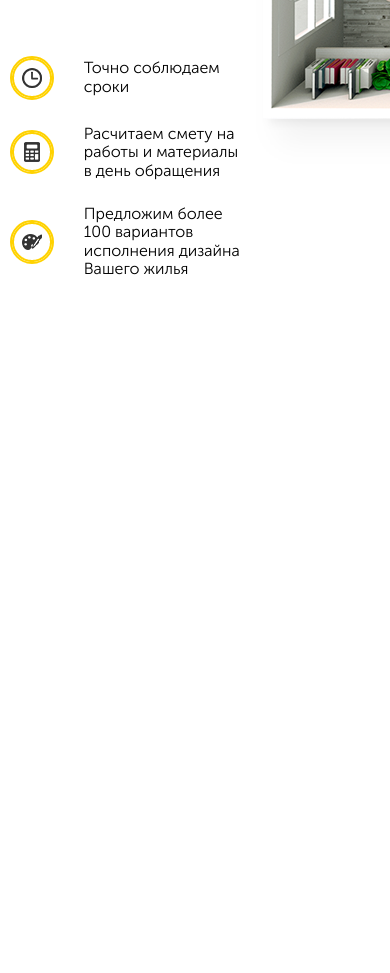
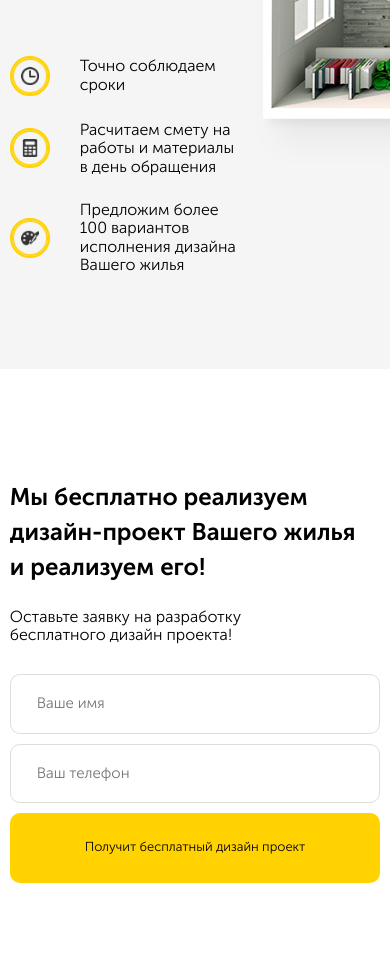
Before and after one commit to artexproart/homeworks, a plain HTML site: page src/index.html in a window 390 px wide. Shown: the part 500-1473 px from the top of the page. Before the commit the page ends 873 px from the top, so only its background shows below. Drawn offline with Linux system fonts and the light colour scheme.

Commit message:
Lesson-17

```diff
--- a/src/index.html
+++ b/src/index.html
@@ -23,7 +23,7 @@
                         <span class="navbar__address">Калуга, Моска, МО</span>
                         <a href="tel:+749542-251-31" class="navbar__phone">+7 (495) 42-251-31</a>
                     </div>
-                    <button class="button navbar__button">
+                    <button class="button navbar__button" id="button">
                         Перезвоните мне
                     </button> <!-- /.button navbar__button -->
                 </div>
@@ -77,7 +77,34 @@
             <!-- /.container -->
         </section>
         <!-- /.hero -->
+        <section class="offer section">
+            <div class="container">
+                <div class="offer-block">
+                    <h2 class="section-title offer__title">
+                        Мы бесплатно реализуем дизайн-проект Вашего жилья и реализуем его!
+                    </h2>
+                    <!-- /.section-title -->
+                    <span class="section-subtitle offer__subtitle">Оставьте заявку на разработку бесплатного дизайн проекта!</span>
+                    <form action="#" class="form offer__form"></form>
+                    <input type="text" class="input offer__input" placeholder="Ваше имя">
+                    <input type="tel" class="input offer__input" placeholder="Ваш телефон">
+                    <button class="button offer__button">Получит бесплатный дизайн проект</button>
+                </div>
+                <!-- /.offer-block -->
+            </div>
+            <!-- /.container -->
+        </section>
+        <!-- /.offer -->
     </main>
+    <div class="modal" id="modal">
+        <div class="modal-dialog">
+            <button class="modal-dialog__close" id="close">&times;</button>
+            <h4 class="modal-dialog__title">Всплывающее окно</h4>
+        </div>
+        <!-- /.modai-dialog -->
+    </div>
+    <!-- /.modal -->
+    <script src="js/main.js"></script>
 </body>
 
 </html>
--- /dev/null
+++ b/src/js/main.js
@@ -0,0 +1,11 @@
+var button = document.querySelector('#button');
+var modal = document.querySelector('#modal');
+var close = document.querySelector('#close');
+
+button.addEventListener('click', function() {
+   modal.classList.add('modal_active');
+});
+
+close.addEventListener('click', function() {
+    modal.classList.remove('modal_active');
+})
--- a/src/sass/_colors.sass
+++ b/src/sass/_colors.sass
@@ -1,2 +1,4 @@
 $main-color: #ffd200
 $text-color: #333333
+$secondary: #f5f5f5
+$border-input: #dddddd
--- a/src/sass/_interface.sass
+++ b/src/sass/_interface.sass
@@ -1,3 +1,5 @@
+*
+    box-sizing: border-box
 body
     +reg
 img
@@ -17,3 +19,19 @@ img
     background-color: $main-color
     border: none
     padding: 18px 30px
+    &:hover
+        background-color: lighten($main-color, 10%)
+        cursor: pointer
+.section
+    padding: 90px 0
+    &-title
+        font-size: 24px
+        +bold
+    &-subtitle
+        display: block
+        font-size: 16px
+.input
+    border: 1px solid $border-input
+    padding: 20px 26px
+    font-size: 15px
+    border-radius: 10px
--- a/src/sass/blocks/_hero.sass
+++ b/src/sass/blocks/_hero.sass
@@ -1,11 +1,12 @@
 .hero
     padding: 50px 0
+    background-color: $secondary
     &-block
         display: flex
 
     &-text
         flex-basis: 50%;
-        padding-right: 120px;
+        padding-right: 100px;
         &__title
             font-size: 41px
             line-height: 55px
@@ -22,6 +23,8 @@
             display: flex
             align-items: center
             margin-bottom: 25px
+            &:last-chid
+                margin-bottom: 0
         &__image
             width: 40px
             height: 40px
--- /dev/null
+++ b/src/sass/blocks/_modal.sass
@@ -0,0 +1,22 @@
+.modal
+    position: fixed
+    left: 0
+    top: 0
+    width: 100%
+    height: 100%
+    background-color: rgba(#000, 0.5)
+    display: none
+    &_active
+        display: flex
+    &-dialog
+        position: relative
+        margin: auto
+        max-width: 450px
+        width: 90%
+        min-width: 200px
+        background-color: #fff
+        padding: 40px
+        &__close
+            position: absolute
+            top: 0
+            right: 0
--- /dev/null
+++ b/src/sass/blocks/_offer.sass
@@ -0,0 +1,46 @@
+.offer
+    background: url(../img/bg_offer.png) no-repeat
+    background-position: center right
+    background-size: contain
+    position: relative
+    &:before
+        content: ''
+        width: 50%
+        height: 100%
+        position: absolute
+        top: 0
+        left: 0
+        background-color: #fff
+    &-block
+        width: 50%
+        padding-right: 90px
+        position: relative
+    &__title
+        max-width: 360px
+        line-height: 35px
+        margin-bottom: 24px
+    &__subtitle
+        max-width: 250px
+        margin-bottom: 30px
+    &__input
+        margin-bottom: 30px
+        width: 240px
+        &:first-child
+            margin-right: 10px
+    &__button
+        width: 100%
+        min-height: 70px
+@media (max-width: 1200px)
+    .offer
+        background-size: cover
+        &__input
+            width: 100%
+            margin-bottom: 10px
+        &__button
+            font-size: 13px
+@media (max-width: 768px)
+    .offer
+        background: #ffffff
+        &-block
+            width: 100%
+            padding-right: 0
--- a/src/sass/style.sass
+++ b/src/sass/style.sass
@@ -5,3 +5,7 @@
 @import 'blocks/navbar'
 // стили для главного экрана hero
 @import 'blocks/hero'
+// стили для offer
+@import 'blocks/offer'
+// стили для модального окна
+@import 'blocks/modal'
```
Also changed, not shown: src/css/style.css, src/img/bg_offer.png (added), 1 other file.
